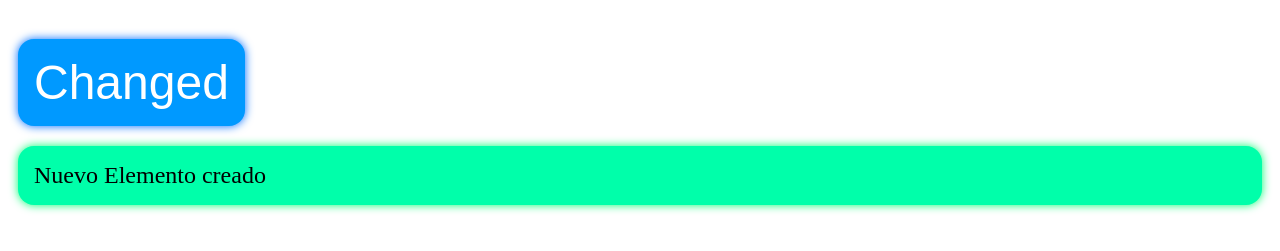
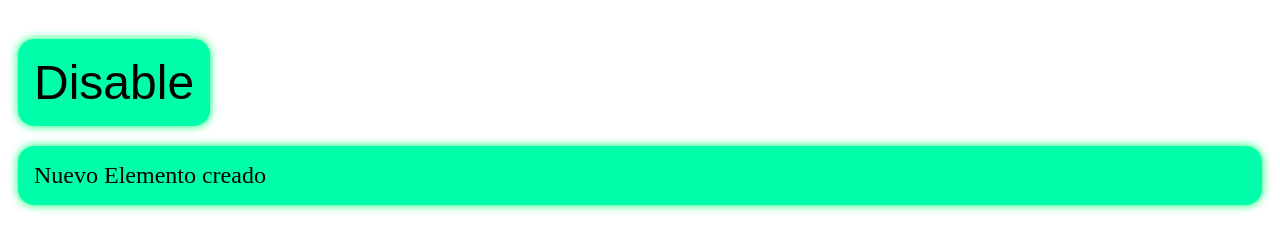
Before and after one commit to Javalopeer/js, a plain HTML site: page practicas/1/index.html in a window 1280 px wide. Both pictures are taken after a click on the button "Click me". Shown: the part 199-450 px from the top of the page. Drawn offline with Linux system fonts and the light colour scheme.

Commit message:
Refactor button functionality and enhance event handling for improved interactivity

```diff
--- a/practicas/1/script.js
+++ b/practicas/1/script.js
@@ -17,26 +17,28 @@ firstParagraph.classList.add('marked');
 allParagraph[allParagraph.length - 1].classList.toggle('marked')
 
 
-btnClick.classList.toggle('enable')
+btnClick.classList.add('enable')
 
 
-btnClick.addEventListener('mouseenter', (event) => {
-    event.currentTarget.classList.replace('enable', 'disable')
-});
-btnClick.addEventListener('mouseleave', (event) => {
-    event.currentTarget.classList.replace('disable', 'enable')
+btnClick.addEventListener('click', () => {
+    btnClick.textContent =
+        btnClick.classList.contains('disable') ? 'Enable' : 'Disable';
+    btnToggle();
+    createParagraph();
 });
 
-btnClick.addEventListener('click', () => {
-    btnClick.textContent = 'Changed'
-    if (btnClick.classList.contains('disable')) {
-        btnClick.classList.replace('disable', 'enable')
-    } else {
-        btnClick.classList.replace('enable', 'disable')
-    }
+const btnToggle = () => {
 
-    const newElement = document.createElement('p');
-    newElement.textContent = 'Nuevo Elemento creado';
-    document.body.appendChild(newElement);
-    newElement.classList.add('disable', 'styles')
-});
+    const isDisabled = btnClick.classList.contains('disable');
+
+    btnClick.classList.toggle('enable', isDisabled);
+    btnClick.classList.toggle('disable', !isDisabled);
+
+}
+
+const createParagraph = () => {
+    const element = document.createElement('p');
+    element.textContent = 'Nuevo Elemento creado';
+    document.body.appendChild(element);
+    element.classList.add('disable', 'styles')
+}
--- a/practicas/1/styles.css
+++ b/practicas/1/styles.css
@@ -11,6 +11,12 @@
   border: none;
   border-radius: 1rem;
   cursor: pointer;
+}
+
+#btn.enable:hover {
+  background-color: hsl(160, 100%, 50%);
+  color: black;
+  box-shadow: 0px 0px 10px rgb(0, 255, 115);
 }
 
 .enable {
```
